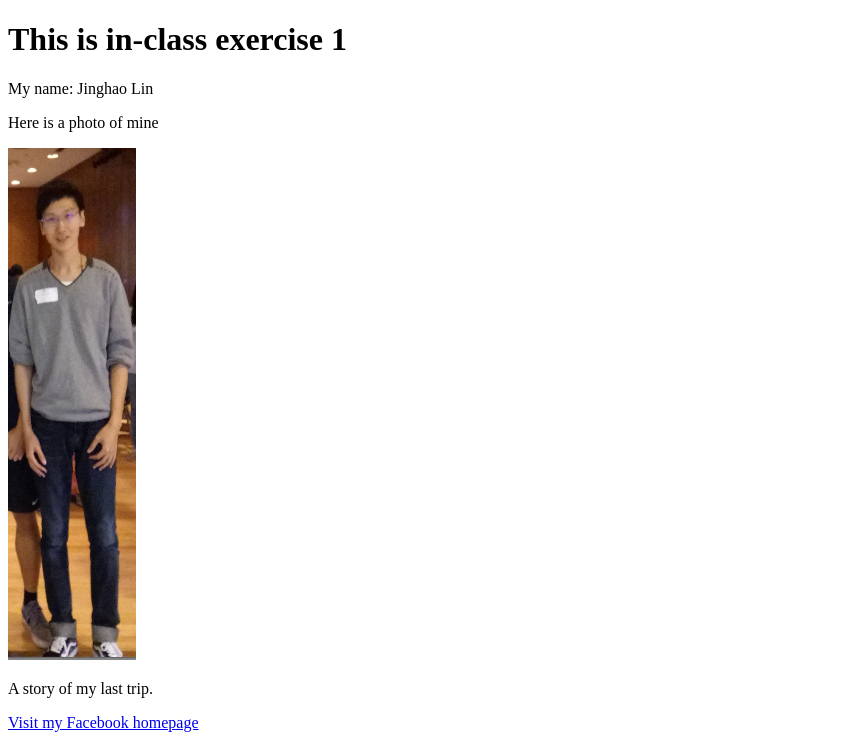
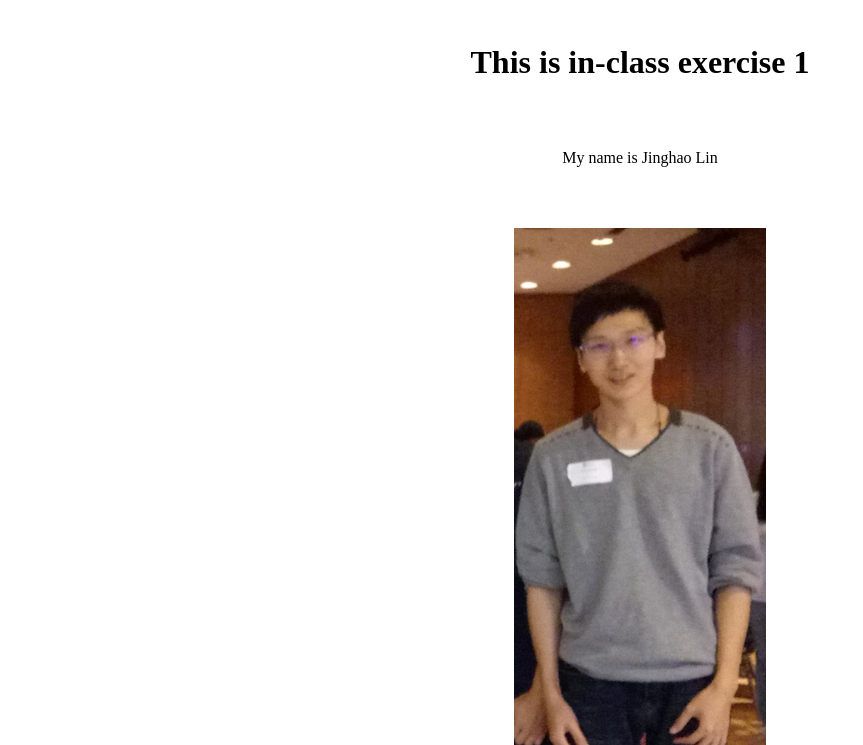
Before and after one commit to Vergissmeinnicht/COMP431, a plain HTML site: page in-class1/hello.html in a window 1280 px wide. Shown: the top 745 px of the page, without its empty margins (0-863 px from the left). Drawn offline with Linux system fonts and the light colour scheme.

Commit message:
Third edition

```diff
--- a/in-class1/hello.html
+++ b/in-class1/hello.html
@@ -1,32 +1,60 @@
 <!DOCTYPE html>
 <html>
 <head>
-		<title>
-			Page Title
-		</title>
+<title>Jinghao's page</title>
+
+<style>
+.flex-container {
+    display: -webkit-flex;
+    display: flex;
+    -webkit-flex-flow: row wrap;
+    flex-flow: row wrap;
+    text-align: center;
+}
+
+.flex-container > * {
+    padding: 15px;
+    -webkit-flex: 1 100%;
+    flex: 1 100%;
+}
+
+img {
+ width: 10%
+}
+
+
+</style>
+
 </head>
+<body>
 
-	<body>
+<div class="flex-container">
+
 <h1>This is in-class exercise 1</h1>
-		<p>My name: Jinghao Lin</p>
+<p>My name is Jinghao Lin</p>
 
-		<p></p>
 
-		<p>Here is a photo of mine</p>
+</div>
 
-		<img src="./selfie.png" alt="Unlucky:(" style="width:128px;height:512px;">
-
+<img src="./selfie.png" alt="Unlucky:(" style="width:20%;height:100%;
+  margin-top: 30px;
+  margin-right: 40%;
+  margin-bottom: 30px;
+  margin-left: 40%;">
+<div class="flex-container">
 
 <p>A story of my last trip.</p>
 
 <p><a href="https://www.facebook.com/jinghao.lin.31">Visit my Facebook homepage</a></p>
 
 <form action="action_page.php">
-		  Please write some comments on me:<br>
-		  <textarea name="firstname" rows="20" cols="40"></textarea>
+  Write some comments on me:<br>
+  <textarea name="firstname" rows="10" cols="50"></textarea>
   <br><br>
   <input type="submit" value="Submit">
 </form>
 
+</div>
+
 </body>
 </html>
```
Lines whose indentation alone changed are shown as unchanged.
